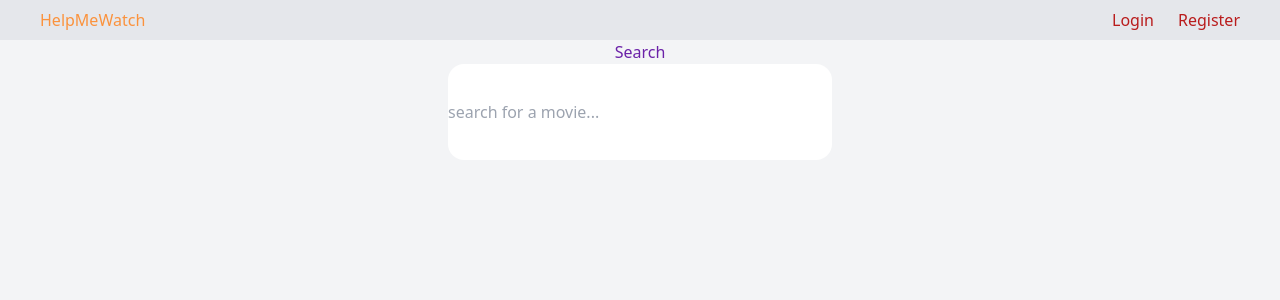
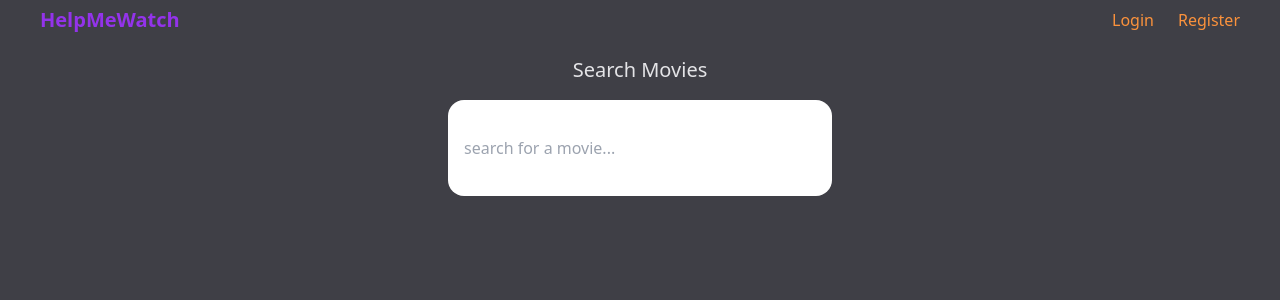
Before and after one commit to lucasw4/help-me-watch, a Next.js app: page / in a window 1280 px wide. Shown: the top 300 px of the page. Built offline with nearby package versions, Linux system fonts and the light colour scheme.

Commit message:
Style website further, switch to dark color scheme

```diff
--- a/src/components/NavBar.jsx
+++ b/src/components/NavBar.jsx
@@ -3,11 +3,11 @@ import React from 'react'
 
 const NavBar = () => {
   return (
-    <div className='w-screen bg-gray-200 h-10 flex items-center justify-between px-10'>
-        <span className='text-orange-400'>
+    <div className='w-screen bg-zinc-700 h-10 flex items-center justify-between px-10'>
+        <span className='text-purple-600 font-bold text-xl'>
             HelpMeWatch
         </span>
-        <div className='text-red-700 w-32 flex justify-between'>
+        <div className='text-orange-400 w-32 flex justify-between'>
             <Link href={'/login'}>
                 Login
             </Link>
--- a/src/components/SearchBar.jsx
+++ b/src/components/SearchBar.jsx
@@ -48,10 +48,10 @@ const SearchBar = () => {
       }, [searchInput]);
 
   return (
-    <div className='flex w-screen justify-center items-center bg-gray-100 pb-5'>
+    <div className='flex w-screen justify-center items-center bg-zinc-700 pb-5'>
       <form id="search" className='flex flex-col justify-center items-center' onSubmit={handleMovieSearchSubmit}>
-        <label htmlFor="search-input" className='text-purple-800'>Search</label>
-        <input type='text' id="search-input" placeholder='search for a movie...' className='w-96 h-24 rounded-2xl text-black mb-6' value={searchInput} onChange={handleMovieSearchChange} />
+        <label htmlFor="search-input" className='text-zinc-200 my-4 text-xl'>Search Movies</label>
+        <input type='text' id="search-input" placeholder='search for a movie...' className='w-96 h-24 rounded-2xl text-black mb-6 p-4' value={searchInput} onChange={handleMovieSearchChange} />
         {!hide && searchResults && searchResults.length > 1 && (
             <div className='text-black w-72 h-36 bg-zinc-400 rounded-lg border-zinc-900 border-solid border p-1 flex'>
                 {searchResults["Poster"] !== "N/A" && (
--- a/src/pages/index.jsx
+++ b/src/pages/index.jsx
@@ -4,7 +4,7 @@ import SearchBar from '@/components/SearchBar'
 
 const index = () => {
   return (
-    <div className='h-screen bg-gray-100'>
+    <div className='h-screen bg-zinc-700'>
         <NavBar />
         <SearchBar />
     </div>
```
